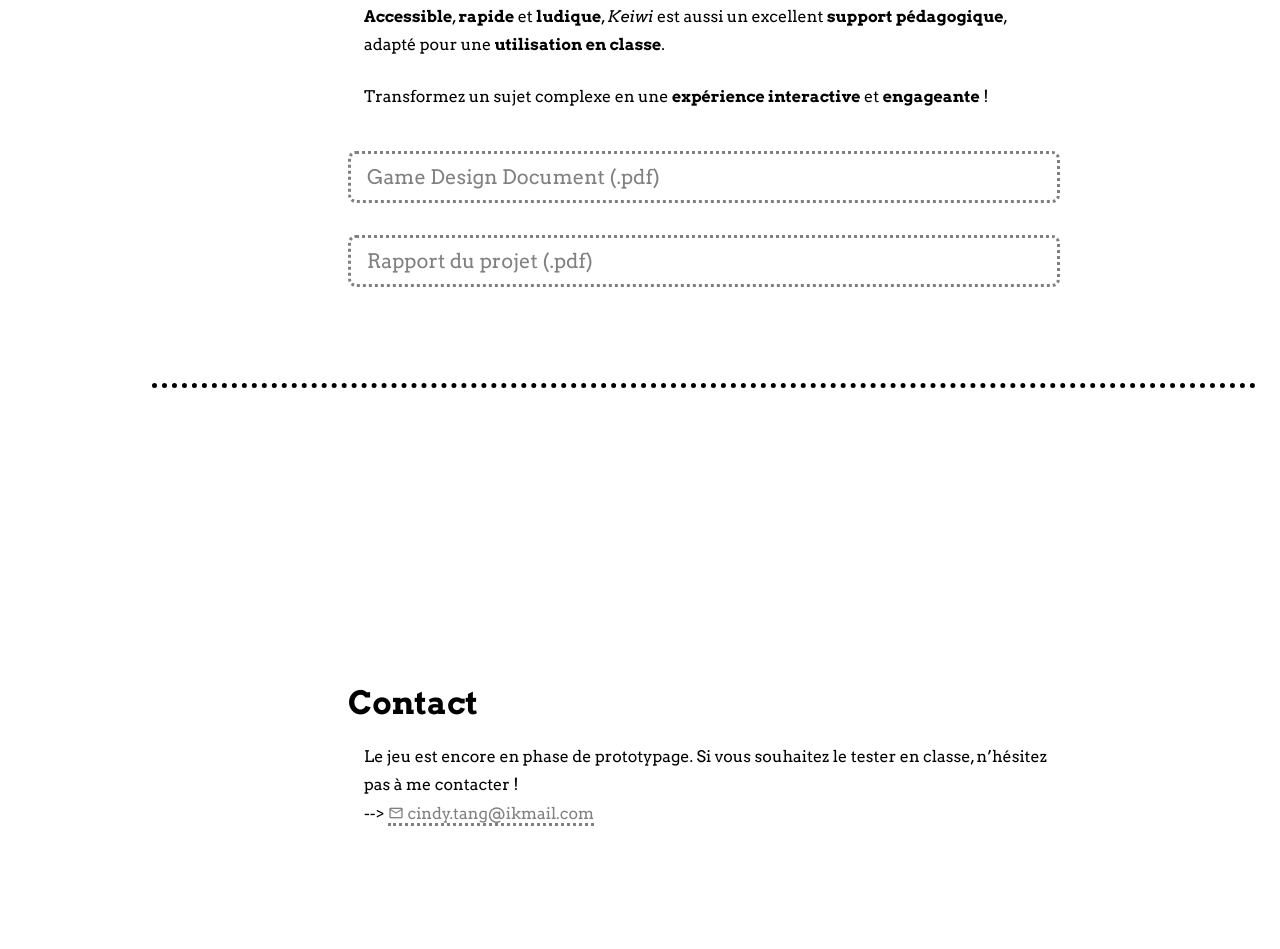
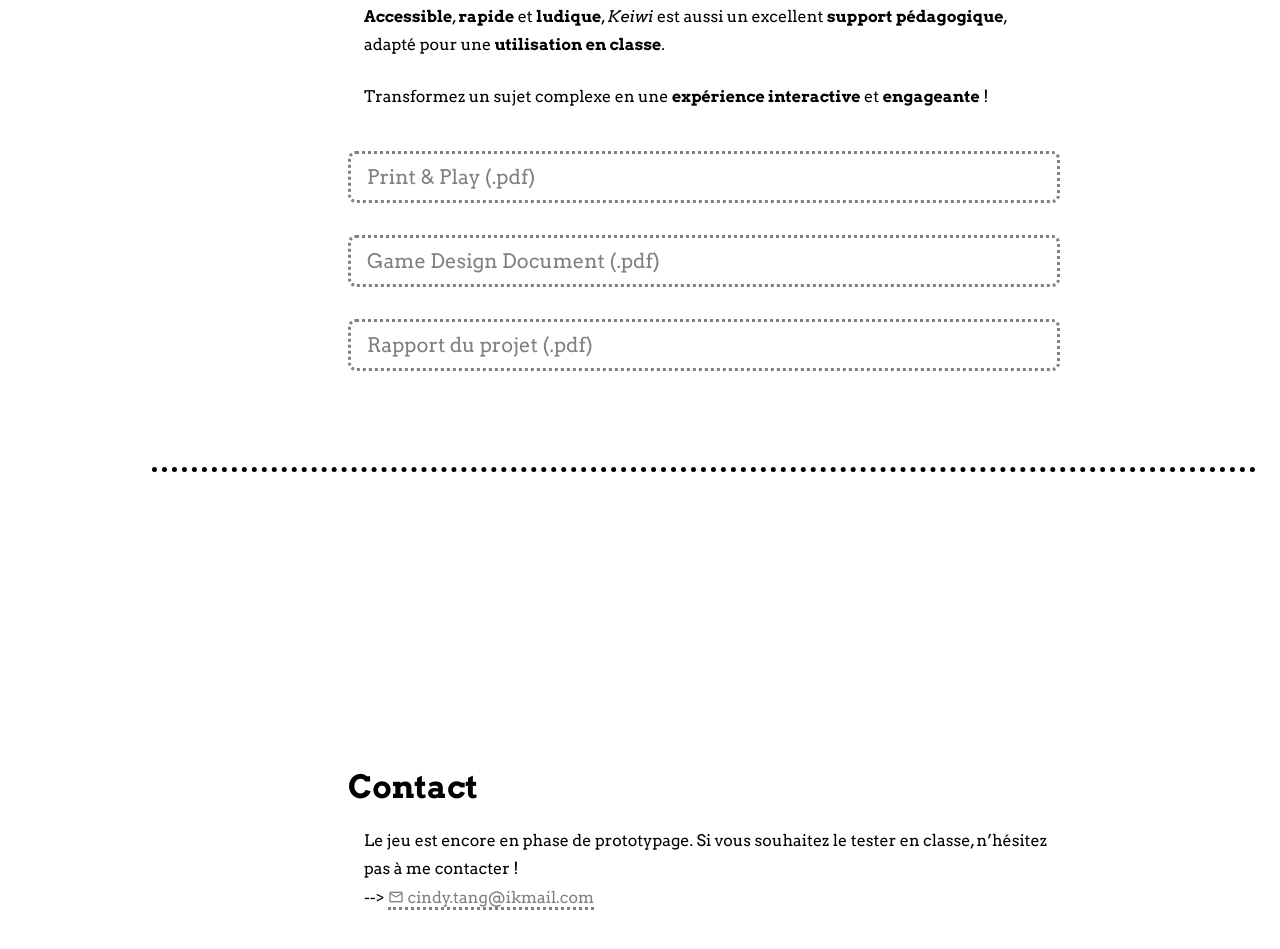
Before and after one commit to cindytangch/keiwi, a plain HTML site: page index.html in a window 1280 px wide. Shown: the part 804-1753 px from the top of the page. Drawn offline with nearby package versions, Linux system fonts and the light colour scheme.

Commit message:
add print and play

```diff
--- a/index.html
+++ b/index.html
@@ -81,6 +81,7 @@
               Transformez un sujet complexe en une <b>expérience interactive</b> et <b>engageante</b>&nbsp;!
             </p>
 
+            <a href="files/keiwi_print_play.pdf" class="btn btn--download btn-lg btn-block" target="_blank">Print & Play (.pdf)</a>
             <a href="files/keiwi_gdd.pdf" class="btn btn--download btn-lg btn-block" target="_blank">Game Design Document (.pdf)</a>
             <a href="files/keiwi_report.pdf" class="btn btn--download btn-lg btn-block" target="_blank">Rapport du projet (.pdf)</a>
           </div>
```
Also changed, not shown: 1 other file.
